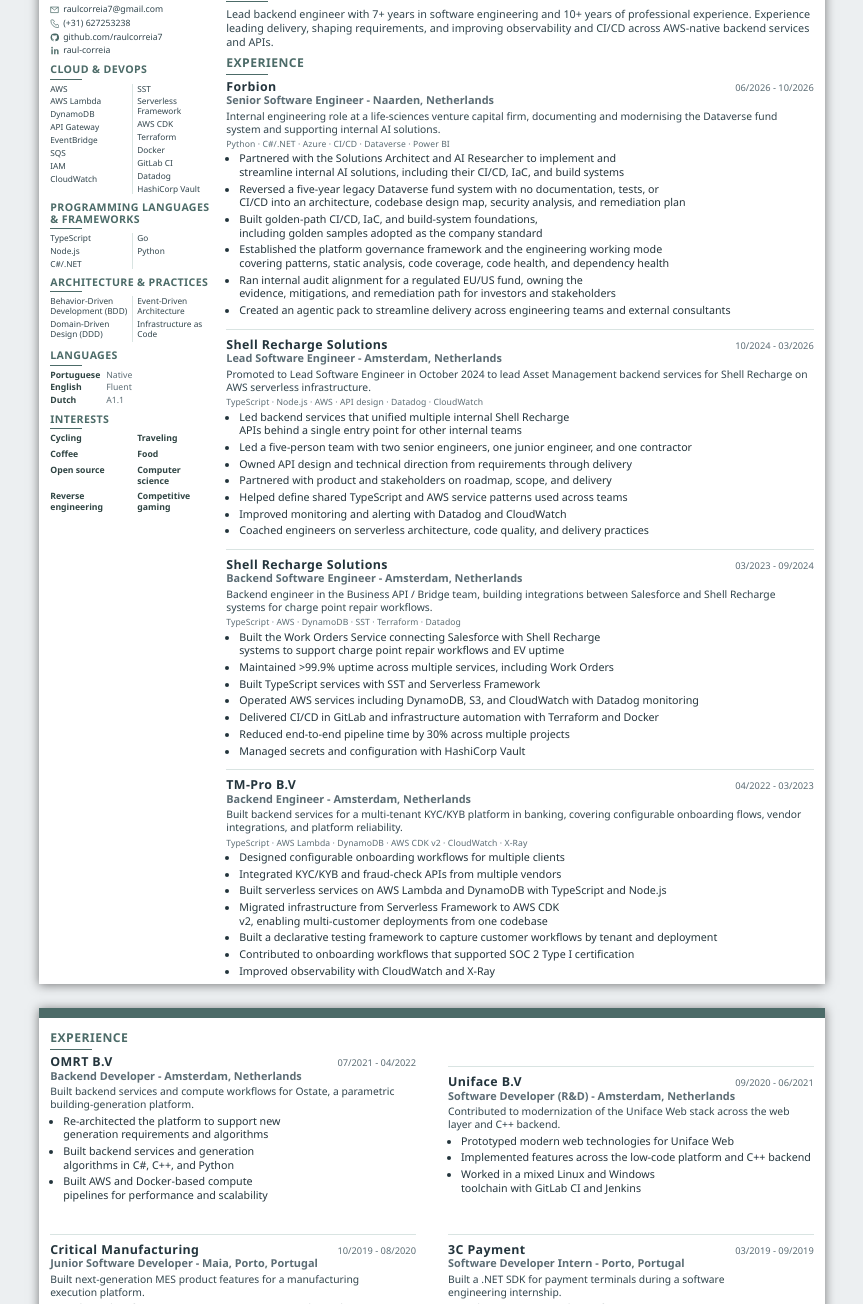
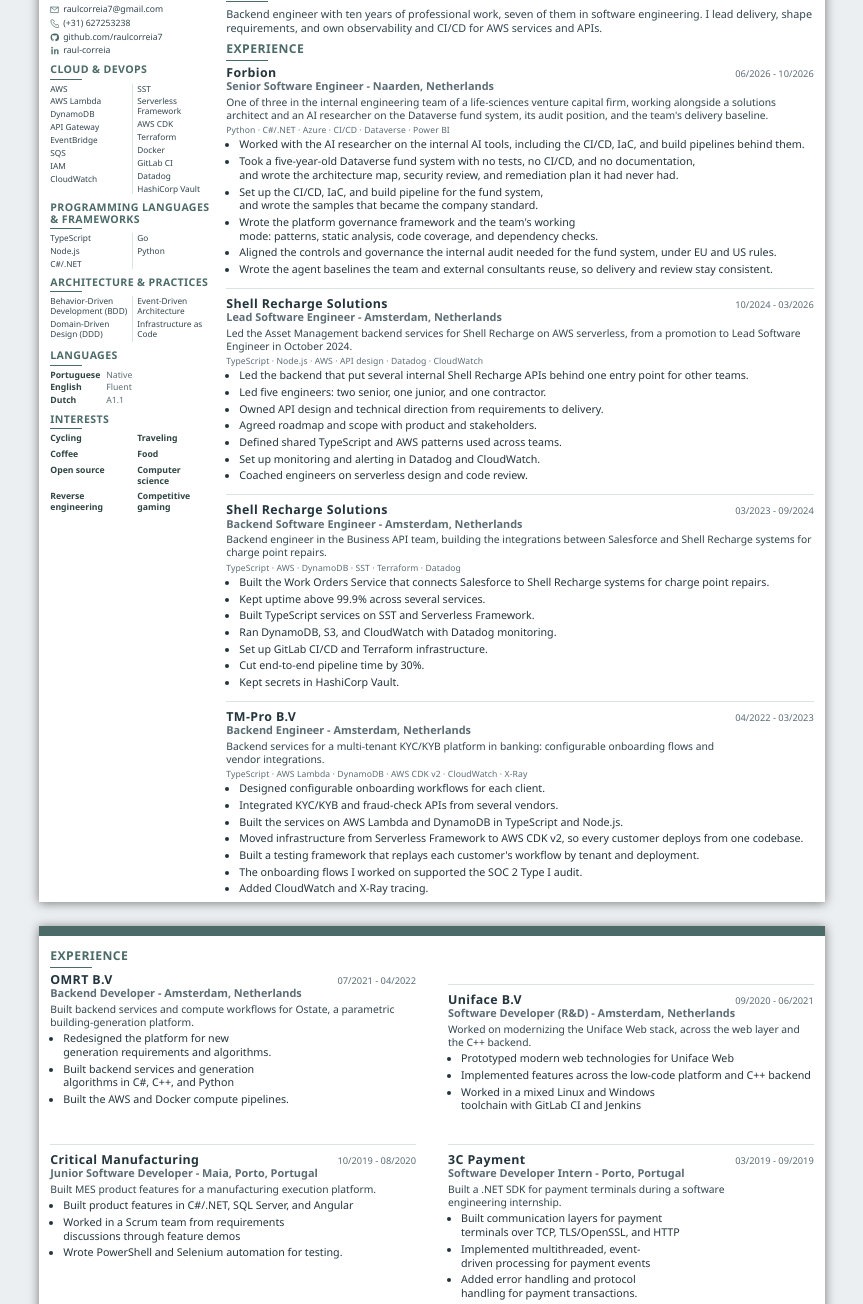
Before and after one commit to raulcorreia7/cv_v2, a website: page src/resume.html in a window 1280 px wide. Shown: the part 110-1414 px from the top of the page, without its empty margins (208-1071 px from the left). Drawn offline with Linux system fonts and the light colour scheme.

Commit message:
refactor: rewrite the document copy in plain language
The entries leaned on the standard resume register: vague openings, -ing tails, three-item lists, and claims that read as inflated for the time actually spent. Every fact stays; the wording names the work.

Forbion reads as the short role it was: one of three in the internal team alongside a solutions architect and an AI researcher, and the legacy fund-system entry now says what was written rather than what was transformed. Shell, TM-Pro, OMRT, Uniface, Critical Manufacturing, 3C Payment, and the five projects lose their filler. The cover letter drops the stale Shell Recharge line and the closing flourish.

```diff
--- a/src/resume.html
+++ b/src/resume.html
@@ -3,7 +3,7 @@
 <head>
 <meta charset="utf-8">
 <meta name="viewport" content="width=device-width, initial-scale=1">
-<title>Raúl Correia — Lead Backend Engineer</title>
+<title>Raúl Correia, Lead Backend Engineer</title>
 <style>
 /* Design tokens — see DESIGN.md for the specification behind these values. */
 :root {
@@ -265,7 +265,7 @@ a:hover { text-decoration: underline; }
         <section class="block">
           <h2 class="block__title">Summary</h2>
           <div class="keyline"></div>
-          <p class="main__summary">Lead backend engineer with 7+ years in software engineering and 10+ years of professional experience. Experience leading delivery, shaping requirements, and improving observability and CI/CD across AWS-native backend services and APIs.</p>
+          <p class="main__summary">Backend engineer with ten years of professional work, seven of them in software engineering. I lead delivery, shape requirements, and own observability and CI/CD for AWS services and APIs.</p>
         </section>
 
         <section class="block">
@@ -278,15 +278,15 @@ a:hover { text-decoration: underline; }
             <p class="entry__dates">06/2026 - 10/2026</p>
           </div>
           <p class="entry__role">Senior Software Engineer - Naarden, Netherlands</p>
-          <p class="entry__summary">Internal engineering role at a life-sciences venture capital firm, documenting and modernising the Dataverse fund system and supporting internal AI solutions.</p>
+          <p class="entry__summary">One of three in the internal engineering team of a life-sciences venture capital firm, working alongside a solutions architect and an AI researcher on the Dataverse fund system, its audit position, and the team's delivery baseline.</p>
           <p class="tech">Python · C#/.NET · Azure · CI/CD · Dataverse · Power BI</p>
           <ul class="points">
-            <li>Partnered with the Solutions Architect and AI Researcher to implement and streamline internal AI solutions, including their CI/CD, IaC, and build systems</li>
-            <li>Reversed a five-year legacy Dataverse fund system with no documentation, tests, or CI/CD into an architecture, codebase design map, security analysis, and remediation plan</li>
-            <li>Built golden-path CI/CD, IaC, and build-system foundations, including golden samples adopted as the company standard</li>
-            <li>Established the platform governance framework and the engineering working mode covering patterns, static analysis, code coverage, code health, and dependency health</li>
-            <li>Ran internal audit alignment for a regulated EU/US fund, owning the evidence, mitigations, and remediation path for investors and stakeholders</li>
-            <li>Created an agentic pack to streamline delivery across engineering teams and external consultants</li>
+            <li>Worked with the AI researcher on the internal AI tools, including the CI/CD, IaC, and build pipelines behind them.</li>
+            <li>Took a five-year-old Dataverse fund system with no tests, no CI/CD, and no documentation, and wrote the architecture map, security review, and remediation plan it had never had.</li>
+            <li>Set up the CI/CD, IaC, and build pipeline for the fund system, and wrote the samples that became the company standard.</li>
+            <li>Wrote the platform governance framework and the team's working mode: patterns, static analysis, code coverage, and dependency checks.</li>
+            <li>Aligned the controls and governance the internal audit needed for the fund system, under EU and US rules.</li>
+            <li>Wrote the agent baselines the team and external consultants reuse, so delivery and review stay consistent.</li>
           </ul>
         </article>
         <article class="entry">
@@ -295,16 +295,16 @@ a:hover { text-decoration: underline; }
             <p class="entry__dates">10/2024 - 03/2026</p>
           </div>
           <p class="entry__role">Lead Software Engineer - Amsterdam, Netherlands</p>
-          <p class="entry__summary">Promoted to Lead Software Engineer in October 2024 to lead Asset Management backend services for Shell Recharge on AWS serverless infrastructure.</p>
+          <p class="entry__summary">Led the Asset Management backend services for Shell Recharge on AWS serverless, from a promotion to Lead Software Engineer in October 2024.</p>
           <p class="tech">TypeScript · Node.js · AWS · API design · Datadog · CloudWatch</p>
           <ul class="points">
-            <li>Led backend services that unified multiple internal Shell Recharge APIs behind a single entry point for other internal teams</li>
-            <li>Led a five-person team with two senior engineers, one junior engineer, and one contractor</li>
-            <li>Owned API design and technical direction from requirements through delivery</li>
-            <li>Partnered with product and stakeholders on roadmap, scope, and delivery</li>
-            <li>Helped define shared TypeScript and AWS service patterns used across teams</li>
-            <li>Improved monitoring and alerting with Datadog and CloudWatch</li>
-            <li>Coached engineers on serverless architecture, code quality, and delivery practices</li>
+            <li>Led the backend that put several internal Shell Recharge APIs behind one entry point for other teams.</li>
+            <li>Led five engineers: two senior, one junior, and one contractor.</li>
+            <li>Owned API design and technical direction from requirements to delivery.</li>
+            <li>Agreed roadmap and scope with product and stakeholders.</li>
+            <li>Defined shared TypeScript and AWS patterns used across teams.</li>
+            <li>Set up monitoring and alerting in Datadog and CloudWatch.</li>
+            <li>Coached engineers on serverless design and code review.</li>
           </ul>
         </article>
         <article class="entry">
@@ -313,16 +313,16 @@ a:hover { text-decoration: underline; }
             <p class="entry__dates">03/2023 - 09/2024</p>
           </div>
           <p class="entry__role">Backend Software Engineer - Amsterdam, Netherlands</p>
-          <p class="entry__summary">Backend engineer in the Business API / Bridge team, building integrations between Salesforce and Shell Recharge systems for charge point repair workflows.</p>
+          <p class="entry__summary">Backend engineer in the Business API team, building the integrations between Salesforce and Shell Recharge systems for charge point repairs.</p>
           <p class="tech">TypeScript · AWS · DynamoDB · SST · Terraform · Datadog</p>
           <ul class="points">
-            <li>Built the Work Orders Service connecting Salesforce with Shell Recharge systems to support charge point repair workflows and EV uptime</li>
-            <li>Maintained &gt;99.9% uptime across multiple services, including Work Orders</li>
-            <li>Built TypeScript services with SST and Serverless Framework</li>
-            <li>Operated AWS services including DynamoDB, S3, and CloudWatch with Datadog monitoring</li>
-            <li>Delivered CI/CD in GitLab and infrastructure automation with Terraform and Docker</li>
-            <li>Reduced end-to-end pipeline time by 30% across multiple projects</li>
-            <li>Managed secrets and configuration with HashiCorp Vault</li>
+            <li>Built the Work Orders Service that connects Salesforce to Shell Recharge systems for charge point repairs.</li>
+            <li>Kept uptime above 99.9% across several services.</li>
+            <li>Built TypeScript services on SST and Serverless Framework.</li>
+            <li>Ran DynamoDB, S3, and CloudWatch with Datadog monitoring.</li>
+            <li>Set up GitLab CI/CD and Terraform infrastructure.</li>
+            <li>Cut end-to-end pipeline time by 30%.</li>
+            <li>Kept secrets in HashiCorp Vault.</li>
           </ul>
         </article>
         <article class="entry">
@@ -331,16 +331,16 @@ a:hover { text-decoration: underline; }
             <p class="entry__dates">04/2022 - 03/2023</p>
           </div>
           <p class="entry__role">Backend Engineer - Amsterdam, Netherlands</p>
-          <p class="entry__summary">Built backend services for a multi-tenant KYC/KYB platform in banking, covering configurable onboarding flows, vendor integrations, and platform reliability.</p>
+          <p class="entry__summary">Backend services for a multi-tenant KYC/KYB platform in banking: configurable onboarding flows and vendor integrations.</p>
           <p class="tech">TypeScript · AWS Lambda · DynamoDB · AWS CDK v2 · CloudWatch · X-Ray</p>
           <ul class="points">
-            <li>Designed configurable onboarding workflows for multiple clients</li>
-            <li>Integrated KYC/KYB and fraud-check APIs from multiple vendors</li>
-            <li>Built serverless services on AWS Lambda and DynamoDB with TypeScript and Node.js</li>
-            <li>Migrated infrastructure from Serverless Framework to AWS CDK v2, enabling multi-customer deployments from one codebase</li>
-            <li>Built a declarative testing framework to capture customer workflows by tenant and deployment</li>
-            <li>Contributed to onboarding workflows that supported SOC 2 Type I certification</li>
-            <li>Improved observability with CloudWatch and X-Ray</li>
+            <li>Designed configurable onboarding workflows for each client.</li>
+            <li>Integrated KYC/KYB and fraud-check APIs from several vendors.</li>
+            <li>Built the services on AWS Lambda and DynamoDB in TypeScript and Node.js.</li>
+            <li>Moved infrastructure from Serverless Framework to AWS CDK v2, so every customer deploys from one codebase.</li>
+            <li>Built a testing framework that replays each customer's workflow by tenant and deployment.</li>
+            <li>The onboarding flows I worked on supported the SOC 2 Type I audit.</li>
+            <li>Added CloudWatch and X-Ray tracing.</li>
           </ul>
         </article>
           </div>
@@ -364,9 +364,9 @@ a:hover { text-decoration: underline; }
           <p class="entry__role">Backend Developer - Amsterdam, Netherlands</p>
           <p class="entry__summary">Built backend services and compute workflows for Ostate, a parametric building-generation platform.</p>
           <ul class="points">
-            <li>Re-architected the platform to support new generation requirements and algorithms</li>
+            <li>Redesigned the platform for new generation requirements and algorithms.</li>
             <li>Built backend services and generation algorithms in C#, C++, and Python</li>
-            <li>Built AWS and Docker-based compute pipelines for performance and scalability</li>
+            <li>Built the AWS and Docker compute pipelines.</li>
           </ul>
         </article>
         <article class="entry">
@@ -375,7 +375,7 @@ a:hover { text-decoration: underline; }
             <p class="entry__dates">09/2020 - 06/2021</p>
           </div>
           <p class="entry__role">Software Developer (R&amp;D) - Amsterdam, Netherlands</p>
-          <p class="entry__summary">Contributed to modernization of the Uniface Web stack across the web layer and C++ backend.</p>
+          <p class="entry__summary">Worked on modernizing the Uniface Web stack, across the web layer and the C++ backend.</p>
           <ul class="points">
             <li>Prototyped modern web technologies for Uniface Web</li>
             <li>Implemented features across the low-code platform and C++ backend</li>
@@ -388,11 +388,11 @@ a:hover { text-decoration: underline; }
             <p class="entry__dates">10/2019 - 08/2020</p>
           </div>
           <p class="entry__role">Junior Software Developer - Maia, Porto, Portugal</p>
-          <p class="entry__summary">Built next-generation MES product features for a manufacturing execution platform.</p>
+          <p class="entry__summary">Built MES product features for a manufacturing execution platform.</p>
           <ul class="points">
             <li>Built product features in C#/.NET, SQL Server, and Angular</li>
             <li>Worked in a Scrum team from requirements discussions through feature demos</li>
-            <li>Built scripts and automation with PowerShell and Selenium for quality and tooling</li>
+            <li>Wrote PowerShell and Selenium automation for testing.</li>
           </ul>
         </article>
         <article class="entry">
@@ -405,7 +405,7 @@ a:hover { text-decoration: underline; }
           <ul class="points">
             <li>Built communication layers for payment terminals over TCP, TLS/OpenSSL, and HTTP</li>
             <li>Implemented multithreaded, event-driven processing for payment events</li>
-            <li>Added error handling and protocol support for reliable transactions</li>
+            <li>Added error handling and protocol handling for payment transactions.</li>
           </ul>
         </article>
           </div>
@@ -421,7 +421,7 @@ a:hover { text-decoration: underline; }
             <p class="entry__dates">03/2026 - 03/2026</p>
           </div>
           <p class="entry__role">Hackathon Builder</p>
-          <p class="entry__summary">Built during VEED.IO's March 21-22, 2026 AMS GenAI &amp; Video Hackathon: a tool that turns a public LinkedIn profile into a shareable career recap page and optional short MP4 using LLM-driven text generation and multimodal image/video pipelines, including Runware.ai.</p>
+          <p class="entry__summary">Hackathon build from VEED.IO's AMS GenAI &amp; Video hackathon on 21-22 March 2026. Turns a public LinkedIn profile into a shareable recap page and an optional short MP4, using LLM text generation and image and video models.</p>
           <p class="tech">TypeScript · Bun · Deno · Cloudflare · Supabase · Runware.ai · VEED.IO · Generative AI · LLMs · Multimodal AI · Prompt Engineering · Video · Hackathon</p>
         </article>
         <article class="entry entry--tight">
@@ -430,7 +430,7 @@ a:hover { text-decoration: underline; }
             <p class="entry__dates">02/2026 - 02/2026</p>
           </div>
           <p class="entry__role">Author</p>
-          <p class="entry__summary">Built an open source Neovim theme browser with registry-driven preview, install, apply, and persistence flows; added agent-based validation to reduce false positives in theme detection, and reached ~1.7k clones in the first day after launch.</p>
+          <p class="entry__summary">An open source Neovim theme browser with registry-driven preview, install, and apply. Validation cuts false positives in theme detection. About 1,700 clones on the first day.</p>
           <p class="tech">Lua · Bun · Neovim · lazy.nvim · Themes · Plugin · Registry · AI Agents · Validation</p>
         </article>
         <article class="entry entry--tight">
@@ -439,7 +439,7 @@ a:hover { text-decoration: underline; }
             <p class="entry__dates">03/2020 - 06/2020</p>
           </div>
           <p class="entry__role">Backend Developer</p>
-          <p class="entry__summary">Built a pharmacy priority-queue module to support medicine ordering for COVID-positive elderly homes during the national emergency, collaborating on GDPR considerations and UI/UX clarity.</p>
+          <p class="entry__summary">A pharmacy priority queue for ordering medicine to COVID-positive care homes during the national emergency. Worked with the team on GDPR and UI clarity.</p>
           <p class="tech">C# · .NET · AWS · GDPR · UI/UX</p>
         </article>
         <article class="entry entry--tight">
@@ -448,7 +448,7 @@ a:hover { text-decoration: underline; }
             <p class="entry__dates">Developer</p>
           </div>
           <p class="entry__role">Developer</p>
-          <p class="entry__summary">Developed an HTTP server from scratch in Go as part of the Codecrafters challenge, focusing on low-level networking and protocol implementation.</p>
+          <p class="entry__summary">An HTTP server written from scratch in Go for the Codecrafters challenge, covering TCP and HTTP details.</p>
           <p class="tech">Go · HTTP · Networking · Codecrafters</p>
         </article>
         <article class="entry entry--tight">
@@ -457,7 +457,7 @@ a:hover { text-decoration: underline; }
             <p class="entry__dates">06/2023 - 08/2023</p>
           </div>
           <p class="entry__role">Developer</p>
-          <p class="entry__summary">Created a testing framework in TypeScript/Node.js for AWS Lambda functions, enabling direct testing of deployed Lambdas across teams.</p>
+          <p class="entry__summary">A TypeScript and Node.js testing framework that runs against deployed Lambda functions. Several teams picked it up.</p>
           <p class="tech">TypeScript · Node.js · AWS Lambda · Testing · Shell Recharge</p>
         </article>
           </div>
```
Also changed, not shown: src/cover-letter.html (+5 -5 lines).
